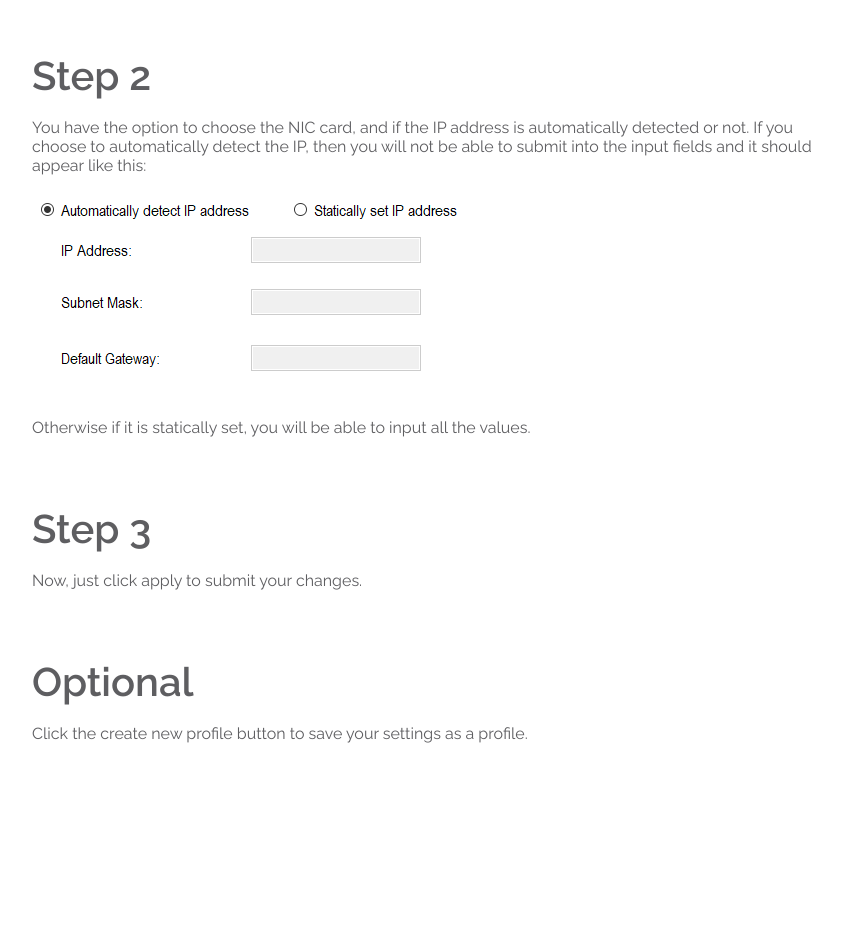
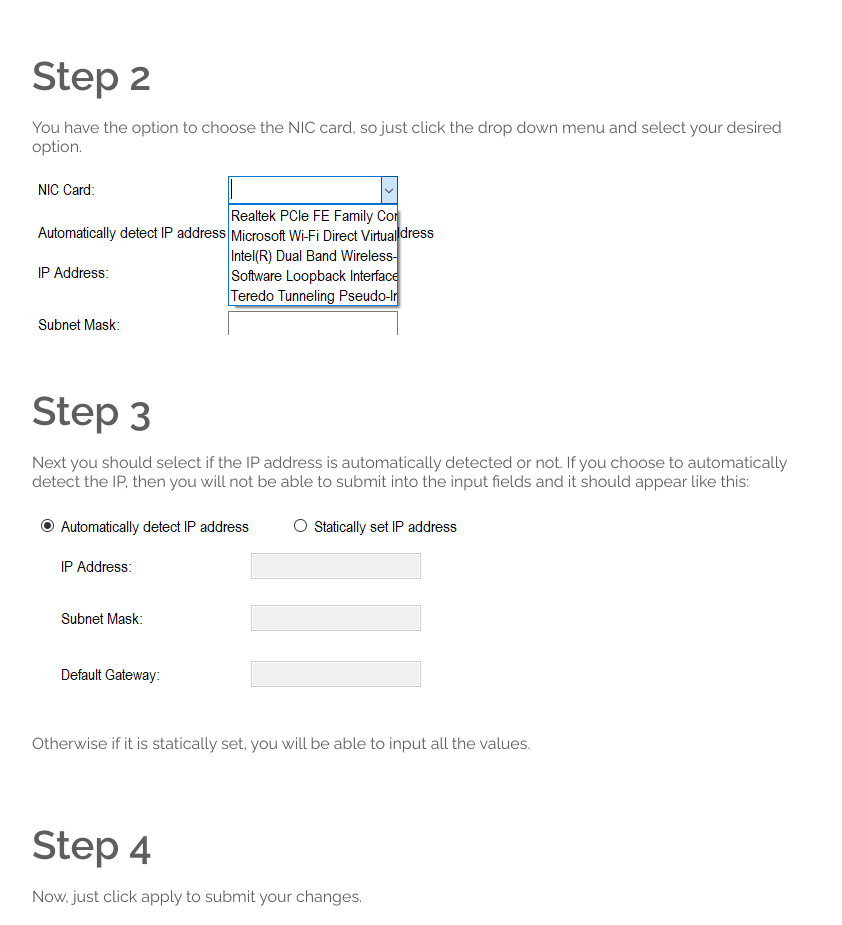
Before and after one commit to kathykwon/eznic, a plain HTML site: page frontend/index.html in a window 1280 px wide. Shown: the part 1236-2161 px from the top of the page, without its empty margins (18-860 px from the left). Before the commit the page ends 2045 px from the top, so only its background shows below. Drawn offline with Linux system fonts and the light colour scheme.

Commit message:
new final front end

```diff
--- a/frontend/index.html
+++ b/frontend/index.html
@@ -32,15 +32,21 @@
     <img src="ss.png" alt="">
   </div>
 
+   <div class="step">
+    <h2>Step 2</h2>
+    <p>You have the option to choose the NIC card, so just click the drop down menu and select your desired option.</p>
+    <img src="ss1.png" alt="" id="ss1">
+  </div>
+
   <div class="step">
-    <h2>Step 2</h2>
-    <p>You have the option to choose the NIC card, and if the IP address is automatically detected or not. If you choose to automatically detect the IP, then you will not be able to submit into the input fields and it should appear like this:</p>
+    <h2>Step 3</h2>
+    <p>Next you should select if the IP address is automatically detected or not. If you choose to automatically detect the IP, then you will not be able to submit into the input fields and it should appear like this:</p>
     <img src="ss2.png" alt="" id="ss2">
     <p> Otherwise if it is statically set, you will be able to input all the values. </p>
   </div>
 
   <div class="step">
-    <h2>Step 3</h2>
+    <h2>Step 4</h2>
     <p>Now, just click apply to submit your changes.</p>
   </div>
 
--- a/frontend/style.css
+++ b/frontend/style.css
@@ -72,6 +72,11 @@ h1, h2{
   width: 500px;
 }
 
+#ss1 {
+  height: 163px;
+  width: 416px;
+}
+
 #ss2 {
   width: 447px;
   height: 211px;
```
Also changed, not shown: frontend/ss1.png (added).
